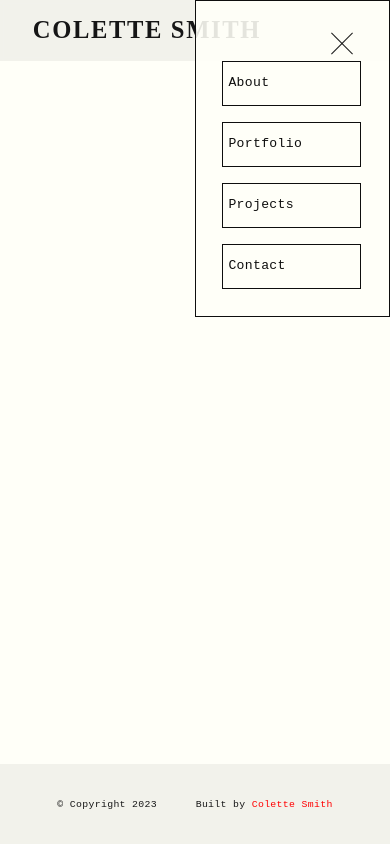
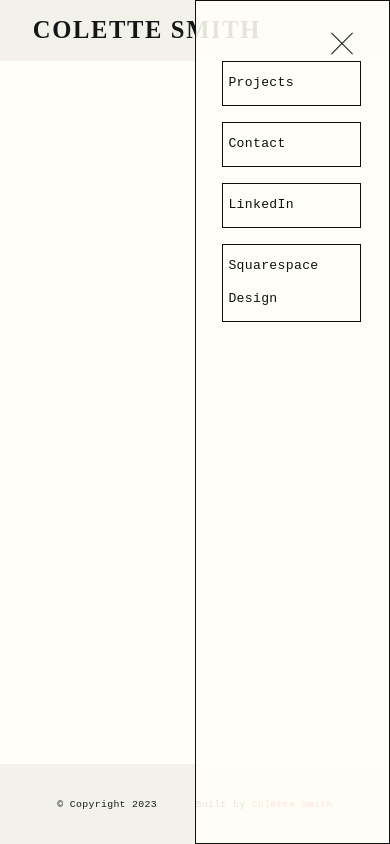
Before and after one commit to Letwah/colette-portfolio, a React (Vite) app: page /home in a window 390 px wide. Both pictures are taken after a click on the button 342 px from the left and 43 px from the top of the page. Built offline with nearby package versions, Linux system fonts and the light colour scheme; no server answers; a web font is replaced by a local one.

Commit message:
contact responsive and burger issues

```diff
--- a/src/components/Header.jsx
+++ b/src/components/Header.jsx
@@ -25,6 +25,11 @@ const Header = () => {
   const toggleBurgerMenu = () => {
     dispatch(setBurgerOpen(!burgerOpen));
     setMobileMenuOpen(!mobileMenuOpen); // Toggle mobile menu state
+  };
+
+  const closeMobileMenu = () => {
+    setMobileMenuOpen(false);
+    dispatch(setBurgerOpen(false));
   };
 
   return (
@@ -67,16 +72,28 @@ const Header = () => {
         {mobileMenuOpen && (
           <div className="burger-menu-content">
             <div className="topNavItem">
-              <Link to="/about">About</Link>
+              <Link to="/projects" onClick={closeMobileMenu}>
+                Projects
+              </Link>
+            </div>
+
+            <div>
+              <Link to="/contact" onClick={closeMobileMenu}>
+                Contact
+              </Link>
             </div>
             <div>
-              <Link to="/portfolio">Portfolio</Link>
+              <a
+                href="https://www.linkedin.com/in/colette-smith-developer"
+                target="_blank"
+              >
+                LinkedIn
+              </a>
             </div>
             <div>
-              <Link to="/projects">Projects</Link>
-            </div>
-            <div>
-              <Link to="/contact">Contact</Link>
+              <a href="https://www.colettesmith.com" target="_blank">
+                Squarespace Design
+              </a>
             </div>
           </div>
         )}
--- a/src/components/contact/contact.css
+++ b/src/components/contact/contact.css
@@ -11,15 +11,6 @@ canvas {
   border: red;
   background-color: rgba(1, 1, 1, 0);
 }
-/* .shader-wrapper {
-  position: absolute;
-  top: 0;
-  left: 0;
-  width: 100%;
-  height: 100%;
-  z-index: -1;
-  border: red;
-} */
 
 .contactForm {
   /* background: linear-gradient(
@@ -28,54 +19,39 @@ canvas {
     rgba(255, 255, 255, 0.49) 50.98%,
     rgba(255, 255, 255, 0) 100%s
   ); */
-  /* -webkit-backdrop-filter: blur(15px); */
-  /* backdrop-filter: blur(15px); */
+
   height: fit-content;
-  margin: 0 auto;
+
   padding: 5rem 2rem;
 
-  border: var(--border-width) solid var(--border-color);
-  box-shadow: var(--border-color) 0.5em 0.5em 0em;
-  color: #1b1b1b;
-
-  display: grid;
-  grid-template-columns: 1fr;
-  grid-gap: 20px;
-
-  align-items: center;
+  color: var(--link-dec);
 
   justify-items: center;
   z-index: 1;
-  position: relative;
+  top: 10vh;
+  position: fixed;
+
+  width: 90%;
+  margin: 5% auto;
+  left: 0;
+  right: 0;
 }
 
-/* .contactForm > form div {
-  display: flex;
-  flex-direction: column;
-} */
+form {
+  z-index: 2;
 
-form {
-  z-index: 1;
-  bottom: 0;
-  position: absolute;
   width: 100%;
   padding: 1.5rem;
   border: 1px solid;
   border-radius: 4px;
-  backdrop-filter: blur(2px);
-  /* align-items: center;
-  flex-direction: column;
-  align-content: center;
-  flex-wrap: wrap; */
+  backdrop-filter: blur(40px);
+  -webkit-backdrop-filter: blur(40px);
+  box-shadow: var(--link-dec) 0.5em 0.5em 0em;
 }
 
 .contactImg img {
   max-width: 92vw;
 }
-
-/* div.contactForm {
-  max-width: 100vw;
-} */
 
 .contactForm > form button {
   margin: 0 auto 0 0.5rem;
@@ -97,7 +73,7 @@ textarea#message {
 
 @media only screen and (min-width: 800px) {
   .contactForm {
-    grid-template-columns: 1fr 1fr;
+    max-width: 60%;
   }
   textarea {
     width: 30vw;
--- a/src/components/header/header.css
+++ b/src/components/header/header.css
@@ -149,7 +149,7 @@ nav {
 .burger-menu-content {
   position: absolute;
   width: 50vw;
-  height: fit-content;
+  height: 100vh;
   top: 0px;
   right: 0;
   background-color: var(--burger-bg);
```
